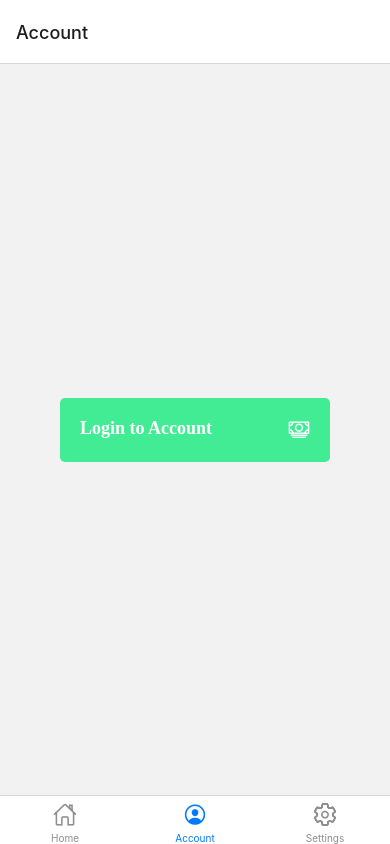
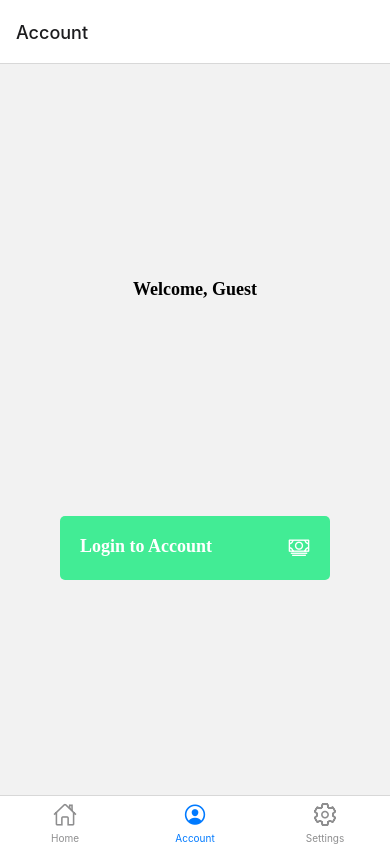
Before and after one commit to Miller-Trevor/SMSecurePay, a React Native app: screen /Account in a window 390 px wide. Built offline with nearby package versions, Linux system fonts and the light colour scheme.

Commit message:
Account showing on account screen

```diff
--- a/navigation/screens/AccountScreen.js
+++ b/navigation/screens/AccountScreen.js
@@ -1,24 +1,31 @@
 import * as React from 'react';
-import {Text, SafeAreaView} from 'react-native';
+import { Text, SafeAreaView } from 'react-native';
 import { TouchableOpacity } from 'react-native-gesture-handler';
-
 import Ionicons from 'react-native-vector-icons/Ionicons';
 
-export default function AccountScreen({navigation}) {
-    return(
-        <SafeAreaView style={{flex: 1, alignItems: 'center', justifyContent: 'space-evenly'}}>
+export default function AccountScreen({ navigation, route }) {
+    // Extract the email parameter from route.params
+    const userEmail = route.params?.userEmail || 'Guest'; // Default to 'Guest' if no email is provided
+
+    return (
+        <SafeAreaView style={{ flex: 1, alignItems: 'center', justifyContent: 'space-evenly' }}>
+            <Text style={{ fontWeight: 'bold', fontSize: 18, fontFamily: 'Thonburi-Bold' }}>
+                Welcome, {userEmail}
+            </Text>
             <TouchableOpacity
                 onPress={() => navigation.navigate('BuyerAccount')}
                 style={{
-                backgroundColor: '#42EC95',
-                padding: 20,
-                width:270,
-                borderRadius:5,
-                flexDirection:'row',
-                justifyContent: 'space-between',
+                    backgroundColor: '#42EC95',
+                    padding: 20,
+                    width: 270,
+                    borderRadius: 5,
+                    flexDirection: 'row',
+                    justifyContent: 'space-between',
                 }}>
-                <Text style={{fontWeight:'bold', fontSize:18, color: '#fff', fontFamily:'Thonburi-Bold'}}>Login to Account</Text>
-                <Ionicons name="cash-outline" size={22} color="#fff"/>
+                <Text style={{ fontWeight: 'bold', fontSize: 18, color: '#fff', fontFamily: 'Thonburi-Bold' }}>
+                    Login to Account
+                </Text>
+                <Ionicons name="cash-outline" size={22} color="#fff" />
             </TouchableOpacity>
         </SafeAreaView>
     );
```
